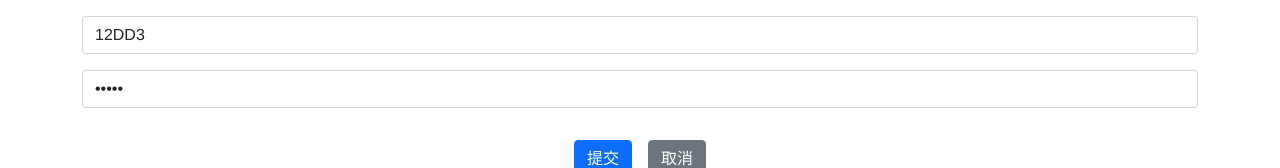
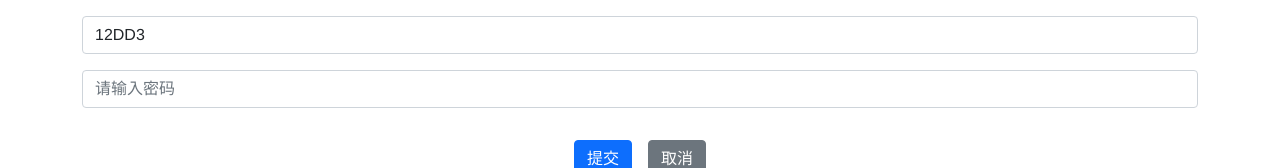
Before and after one commit to 19Qingfeng/zheye, a Vue app in the folder front/vue-zheye/: page / in a window 1280 px wide. Shown: the part 138-306 px from the top of the page. Built offline with nearby package versions, Linux system fonts and the light colour scheme.

Commit message:
feat(form): validate & clearform

```diff
--- a/front/vue-zheye/package.json
+++ b/front/vue-zheye/package.json
@@ -9,7 +9,9 @@
   },
   "dependencies": {
     "bootstrap": "^5.0.0-beta2",
-    "vue": "^3.0.0"
+    "mitt": "^2.1.0",
+    "vue": "^3.0.0",
+    "vue-router": "4"
   },
   "devDependencies": {
     "@typescript-eslint/eslint-plugin": "^2.33.0",
--- a/front/vue-zheye/src/App.vue
+++ b/front/vue-zheye/src/App.vue
@@ -1,7 +1,7 @@
 <template>
   <div class="container">
     <golbal-header :user="userInfo" />
-    <validate-form @onFormSubmit="onSubmit">
+    <validate-form @on-form-submit="onSubmit" ref="form">
       <div class="mb-3">
         <validate-input
           placeholder="请输入邮箱"
@@ -11,7 +11,7 @@
         <validate-input
           placeholder="请输入密码"
           type="password"
-          v-model="email"
+          v-model="password"
           :rules="rules"
         />
       </div>
@@ -28,7 +28,7 @@
 </template>
 
 <script lang='ts'>
-import { defineComponent, ref, reactive } from 'vue'
+import { defineComponent, ref, reactive, ComponentPublicInstance } from 'vue'
 import ColumnList, { ColumnListData } from './components/ColumnList.vue'
 import GolbalHeader, { UserProps } from './components/GolbalHeader.vue'
 import ValidateInput, { RulesProps } from './components/ValidateInput.vue'
@@ -94,20 +94,26 @@ export default defineComponent({
     ValidateForm
   },
   setup () {
+    const form = ref<any>(null)
     const rules = reactive<RulesProps>([
       { type: 'require', message: '请输入邮箱' },
       { type: 'email', message: '请输入正确邮箱地址' }
     ])
     const email = ref('12DD3')
+    const password = ref('')
     const onSubmit = (validate: boolean) => {
-      console.log(validate)
+      if (validate) {
+        form.value.clearFormData()
+      }
     }
     return {
       list: data,
+      password,
       userInfo,
       onSubmit,
       email,
-      rules
+      rules,
+      form
     }
   }
 })
--- a/front/vue-zheye/src/components/ValidateInput.vue
+++ b/front/vue-zheye/src/components/ValidateInput.vue
@@ -16,7 +16,14 @@
 </template>
 
 <script lang='ts'>
-import { defineComponent, PropType, reactive } from 'vue'
+import {
+  defineComponent,
+  onMounted,
+  onUnmounted,
+  PropType,
+  reactive
+} from 'vue'
+import { $emit, $off, $on } from '@/utils/event'
 
 const emailReg = /^[a-zA-Z0-9]+([-_.][a-zA-Z0-9]+)*@[a-zA-Z0-9]+([-_.][a-zA-Z0-9]+)*\.[a-z]{2,}$/
 
@@ -61,13 +68,28 @@ export default defineComponent({
           return passed
         })
         value.error = !allPass
+        return allPass
       }
+      return true
     }
     const updateModelValue = (e: KeyboardEvent) => {
       const target = e.target
       const value = (target as HTMLInputElement).value
       context.emit('update:modelValue', value)
     }
+    const clearInput = () => {
+      value.val = ''
+      context.emit('update:modelValue', '')
+    }
+    onMounted(() => {
+      $emit('form-item-created', validateInput)
+      // 监听清空
+      $on('clear-form-data', clearInput)
+    })
+    onUnmounted(() => {
+      $off('form-item-created', validateInput)
+      $off('clear-form-data', clearInput)
+    })
     return {
       value,
       validateInput,
--- a/front/vue-zheye/src/components/validateForm.vue
+++ b/front/vue-zheye/src/components/validateForm.vue
@@ -10,17 +10,35 @@
 </template>
 
 <script lang='ts'>
-import { defineComponent } from 'vue'
+import { defineComponent, onUnmounted } from 'vue'
+import { $on, $off, $emit } from '@/utils/event'
+type validateRule = () => boolean;
 
 export default defineComponent({
   name: 'ValidateForm',
   emits: ['onFormSubmit'],
   setup (props, context) {
+    const validateList: validateRule[] = []
     const onFormSubmit = () => {
-      context.emit('onFormSubmit', true)
+      const result = validateList
+        .map((func) => func())
+        .every((boolean) => boolean)
+      context.emit('onFormSubmit', result)
     }
+    // return 出来父组件才能用
+    const clearFormData = () => {
+      $emit('clear-form-data')
+    }
+    const validateFormItem = (func: validateRule) => {
+      validateList.push(func)
+    }
+    $on('form-item-created', validateFormItem)
+    onUnmounted(() => {
+      $off('form-item-created', validateFormItem)
+    })
     return {
-      onFormSubmit
+      onFormSubmit,
+      clearFormData
     }
   }
 })
--- /dev/null
+++ b/front/vue-zheye/src/utils/event.ts
@@ -0,0 +1,17 @@
+import mitt from 'mitt'
+
+const emitter = mitt()
+
+export function $on (eventName: string, eventHandler: any) {
+  emitter.on(eventName, eventHandler)
+}
+// listen to an event
+
+// listen to all events
+export function $emit (eventName: string, params?: any) {
+  emitter.emit(eventName, params)
+}
+
+export function $off (eventName: string, handler: any) {
+  emitter.off(eventName, handler)
+}
```
Also changed, not shown: 1 other file (tests, documents, lock files or other folders).
